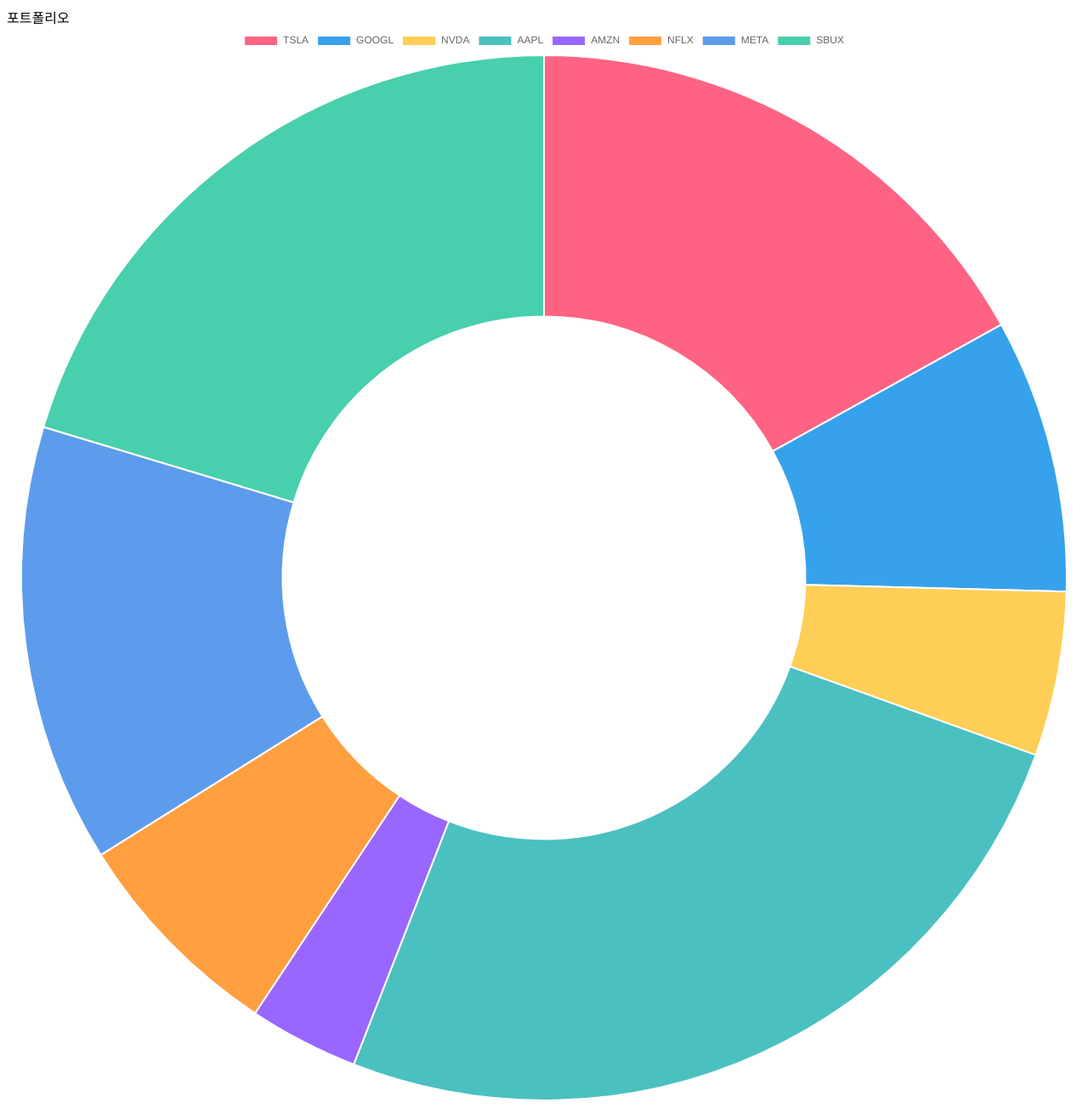
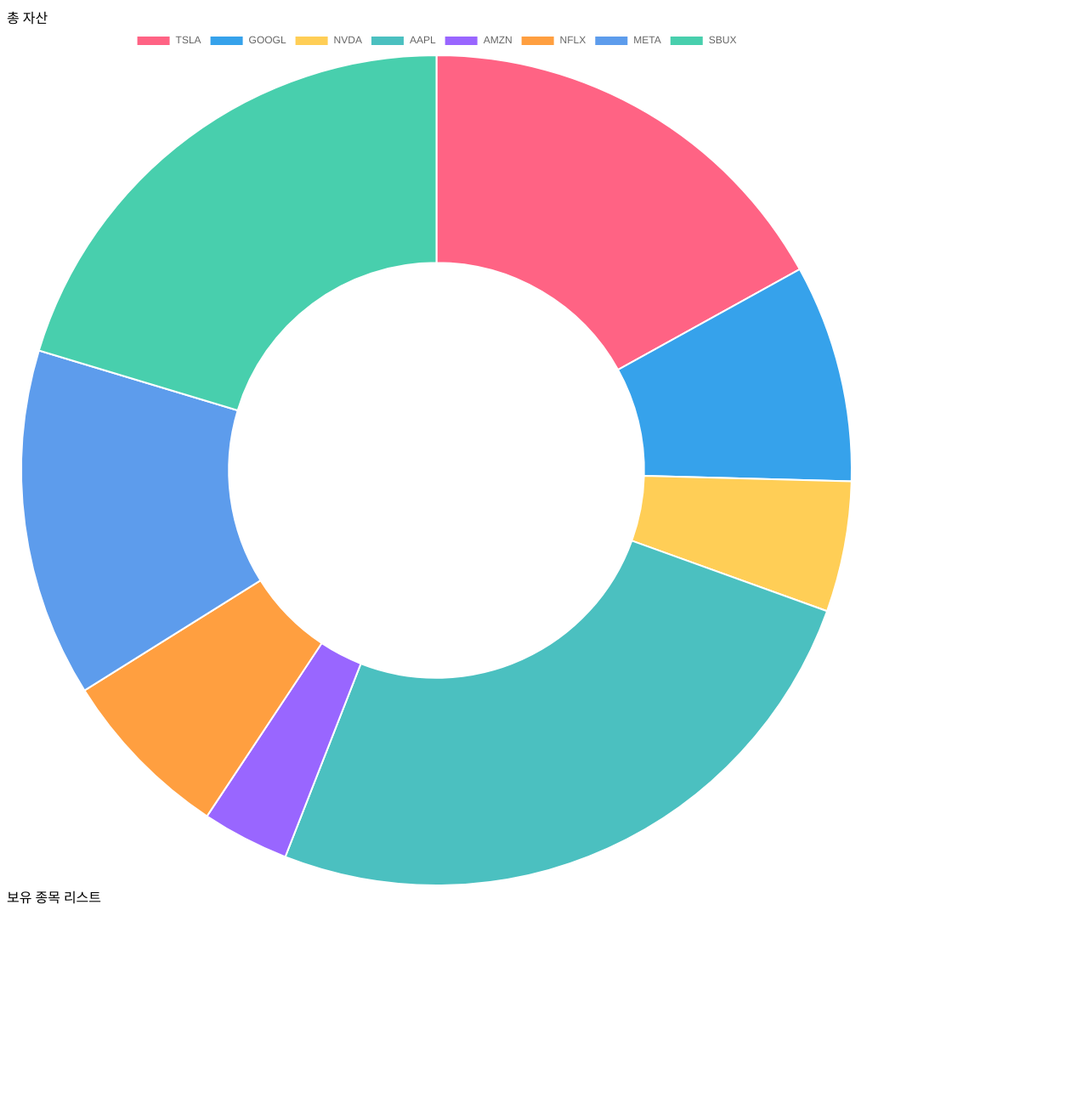
Before and after one commit to kdt-ful-class-three-group/KDT-FUL-3_PROJECT-A-3, a Next.js app in the folder client/: page /portfolio in a window 1280 px wide. Shown: the whole page at 85% size. After the commit the page ends 1075 px from the top, so only its background shows below. Built offline with nearby package versions, Linux system fonts and the light colour scheme.

Commit message:
Test : 포트폴리오 화면 구성

```diff
--- a/client/src/app/portfolio/page.tsx
+++ b/client/src/app/portfolio/page.tsx
@@ -1,12 +1,20 @@
 'use client'
 import DoughnutChart from "@/components/portfolio/Doughnut"
 import { tradeItems } from "@/components/portfolio/mocks/tradeItem"
+import Summary from "@/components/portfolio/Summary"
+import HoldingsList from "@/components/portfolio/HoldingsList"
 
 export default function portfolioPage(){
   return(
     <div>
-      포트폴리오
-      <DoughnutChart trades={tradeItems}/>
+      {/* 총 자산 요약 */}
+      <Summary />
+      {/* 도넛 차트 */}
+      <div style={{width:'80%'}}>
+        <DoughnutChart trades={tradeItems}/>
+      </div>
+      {/* 보유 종목 리스트  + 거래내역 이동*/}
+      <HoldingsList />
     </div>
   )
 }
--- /dev/null
+++ b/client/src/components/portfolio/HoldingsList.tsx
@@ -0,0 +1,6 @@
+// 보유 종목 리스트
+export default function HoldingsList(){
+  return(
+    <div>보유 종목 리스트</div>
+  )
+}
--- /dev/null
+++ b/client/src/components/portfolio/Summary.tsx
@@ -0,0 +1,8 @@
+// 총 자산
+export default function Summary(){
+  return(
+    <div>
+      총 자산
+    </div>
+  )
+}
```
